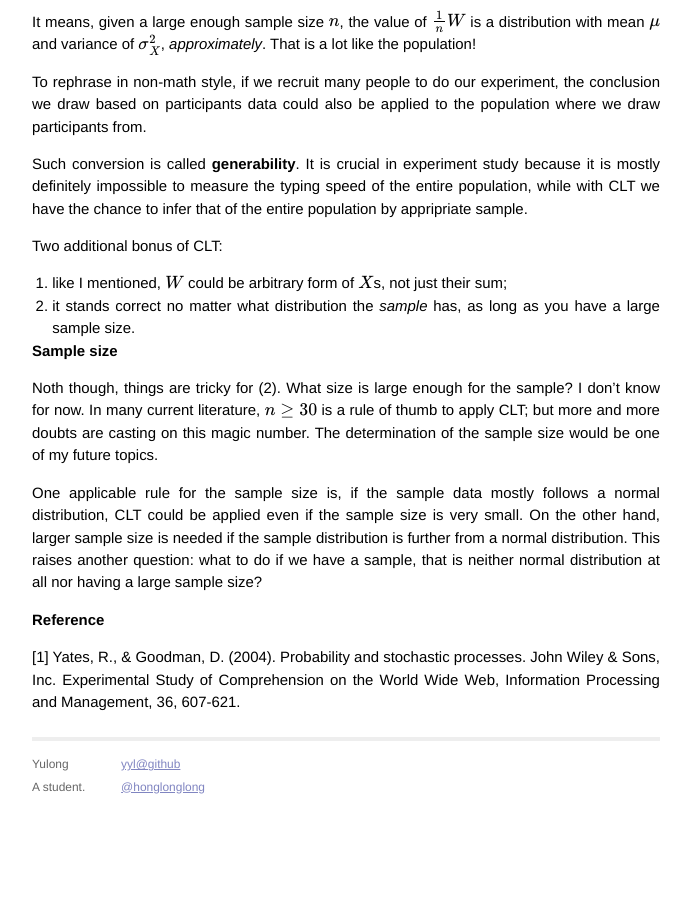
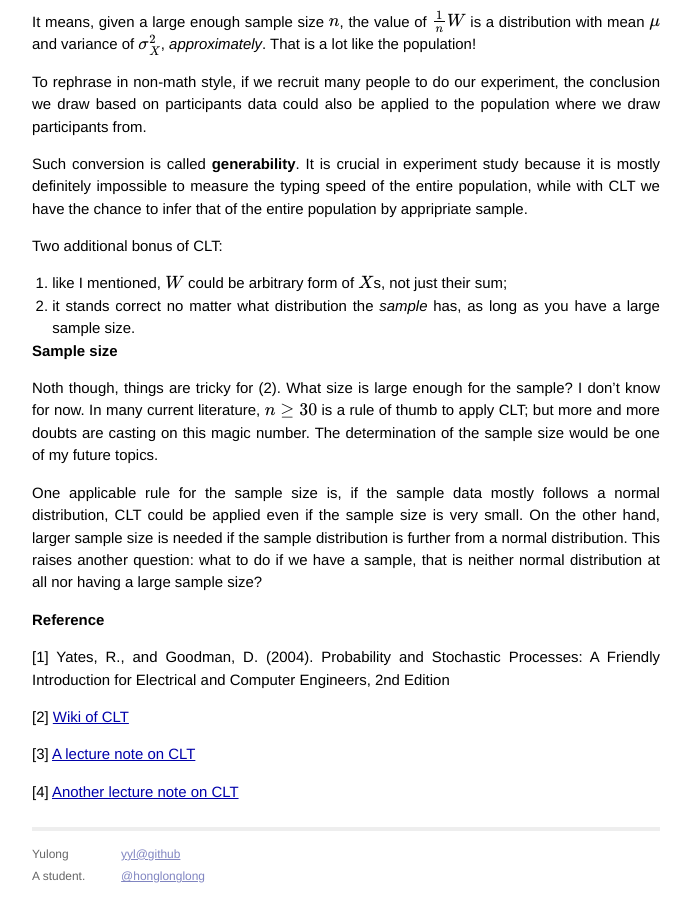
Before and after one commit to yyl/yyl.github.io, a Jekyll site: the page built from _posts/2014-04-28-central-limit-theorem.md, in a window 1280 px wide and 900 px high, scrolled down 1482 px. Shown: the whole window, without its empty margins (294-985 px from the left). Built offline with Jekyll 4.4.1, drawn with Linux system fonts in a browser that asks for light colours; Markdown is read by kramdown in place of the engine named in the settings; formulas are drawn with MathJax 3; before the commit the page ends 2292 px from its top, so only the background shows below that; some of the changed text lies outside the part shown.

Commit message:
CLT updated

```diff
--- a/_posts/2014-04-28-central-limit-theorem.md
+++ b/_posts/2014-04-28-central-limit-theorem.md
@@ -63,4 +63,10 @@ One applicable rule for the sample size is, if the sample data mostly follows a
 
 ## Reference
 
-[1] Yates, R., & Goodman, D. (2004). Probability and stochastic processes. John Wiley & Sons, Inc. Experimental Study of Comprehension on the World Wide Web, Information Processing and Management, 36, 607-621.
+[1] Yates, R., and Goodman, D. (2004). Probability and Stochastic Processes: A Friendly Introduction for Electrical and Computer Engineers, 2nd Edition
+
+[2] [Wiki of CLT](http://en.wikipedia.org/wiki/Central_limit_theorem)
+
+[3] [A lecture note on CLT](http://www.utdallas.edu/~ammann/stat3355/node24.html)
+
+[4] [Another lecture note on CLT](http://sphweb.bumc.bu.edu/otlt/MPH-Modules/BS/BS704_Probability/BS704_Probability11.html)
```
Also changed, not shown: other parts of _posts/2014-04-28-central-limit-theorem.md (+1 -1 lines).
